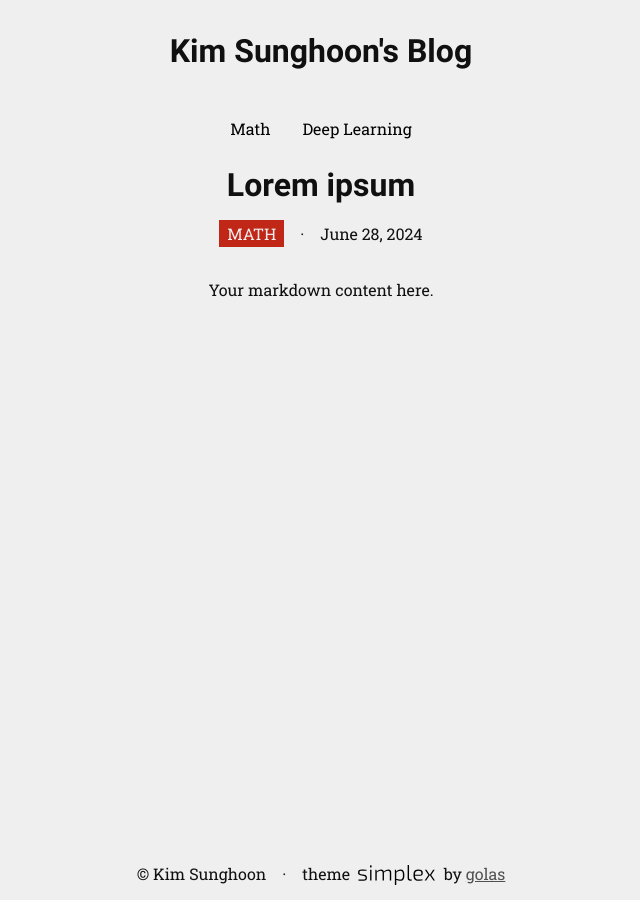
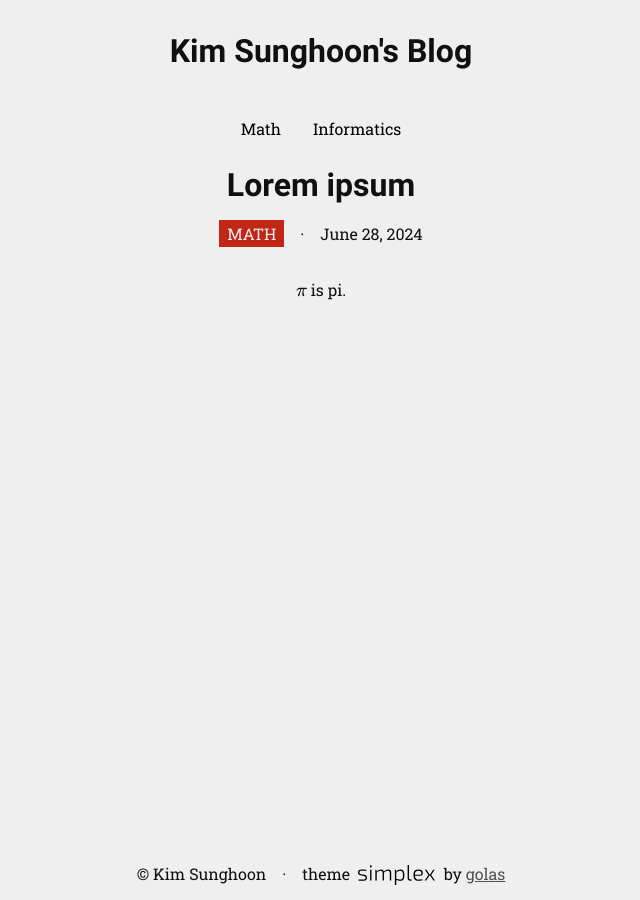
Before and after one commit to isosunghoon/isosunghoon.github.io, a Jekyll site: the page built from _posts/2024-06-28-welcome-to-jekyll.markdown, in a window 1280 px wide. Shown: the whole page, without its empty margins (319-959 px from the left). Built offline with Jekyll 4.4.1, drawn with Linux system fonts in a browser that asks for light colours.

Commit message:
add latex

```diff
--- a/_data/nav.yaml
+++ b/_data/nav.yaml
@@ -10,7 +10,7 @@
   #           - title: Libraries
   #             url: libs.html
   #             hue: "var(--c-themeHueBlue)"
-- title: Deep Learning
-  url: category/deeplearning.html
+- title: Informatics
+  url: category/informatics.html
   # icon: assets/img/icons/design.svg
   hue: "var(--c-themeHueBlue)"
--- a/_posts/2024-06-28-welcome-to-jekyll.markdown
+++ b/_posts/2024-06-28-welcome-to-jekyll.markdown
@@ -9,4 +9,4 @@ title: "Lorem ipsum" #Article title.
 #og_description: "Example description." #Open Graph description.
 #fb_app_id: example
 ---
-Your markdown content here.
+$\pi$ is pi.
```
Also changed, not shown: _category/deeplearning.md (deleted, +0 -6 lines), _includes/head.html (+9 -0 lines).
